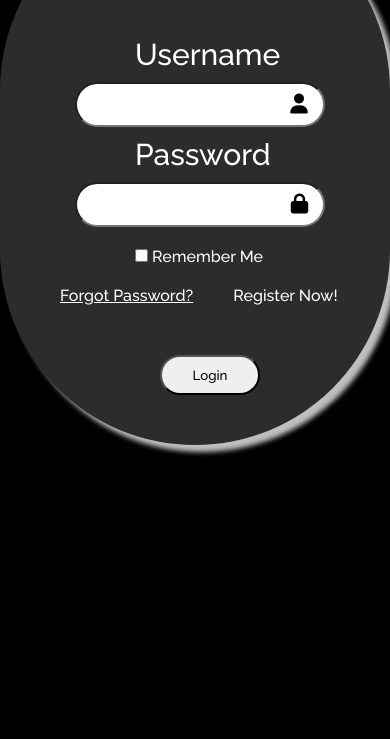
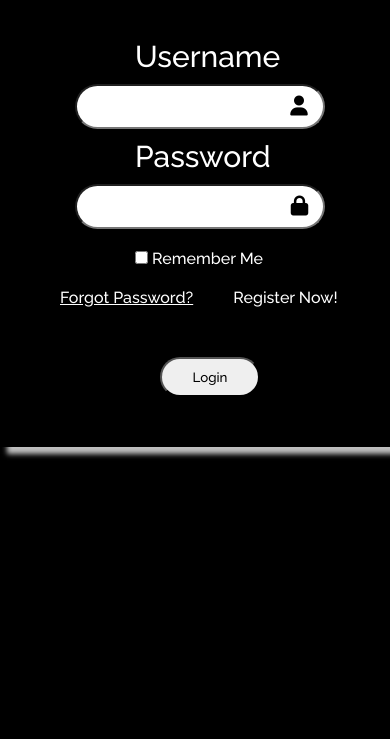
Before and after one commit to YJSKrishnaTeja/Login_Regstr_CV, a plain HTML site: page index.html in a window 390 px wide. Shown: the part 105-844 px from the top of the page. Drawn offline with nearby package versions, Linux system fonts and the light colour scheme.

Commit message:
Update Login.css

```diff
--- a/Login.css
+++ b/Login.css
@@ -152,3 +152,12 @@ html,body{
 .btn input:hover{
     background-color:red;
 }
+
+@media (max-width:600px) {
+
+    .container{
+        background-color: rgb(0, 0, 0);
+        margin-top:2px;
+        border-radius:0px;
+    }
+}
```
